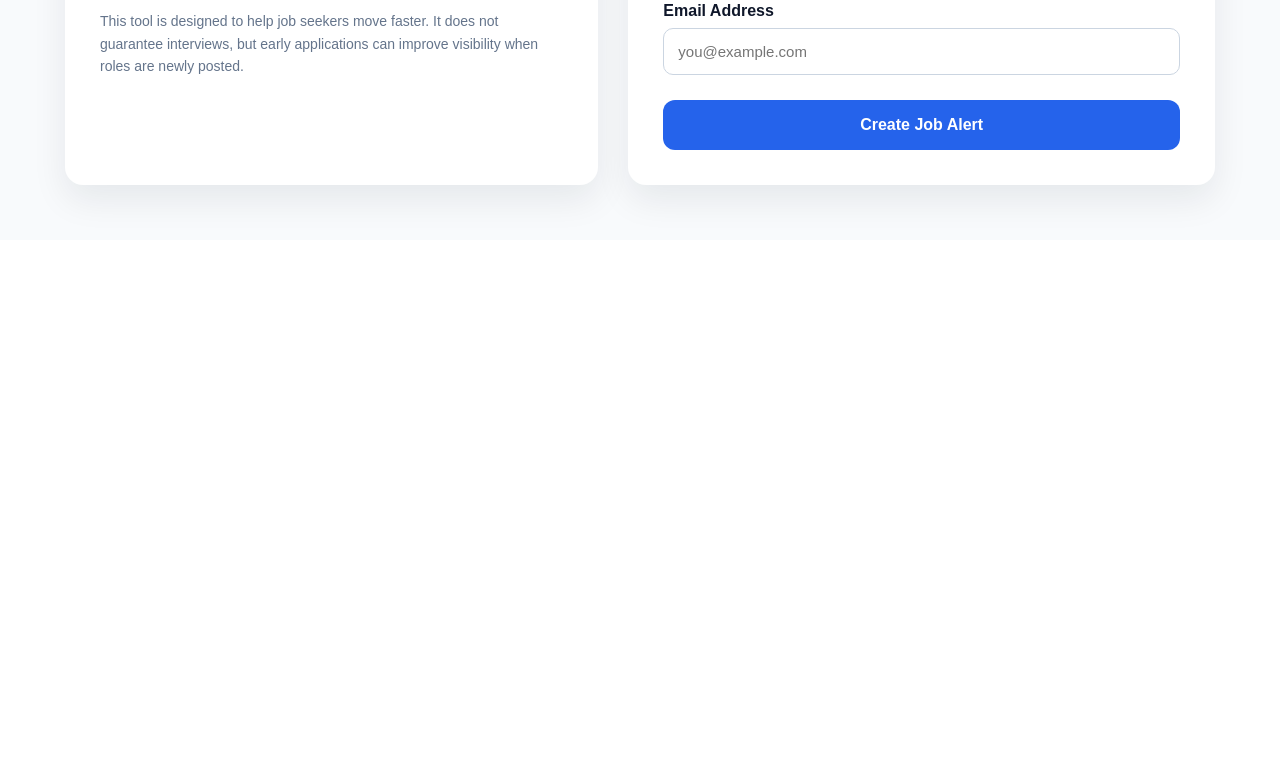
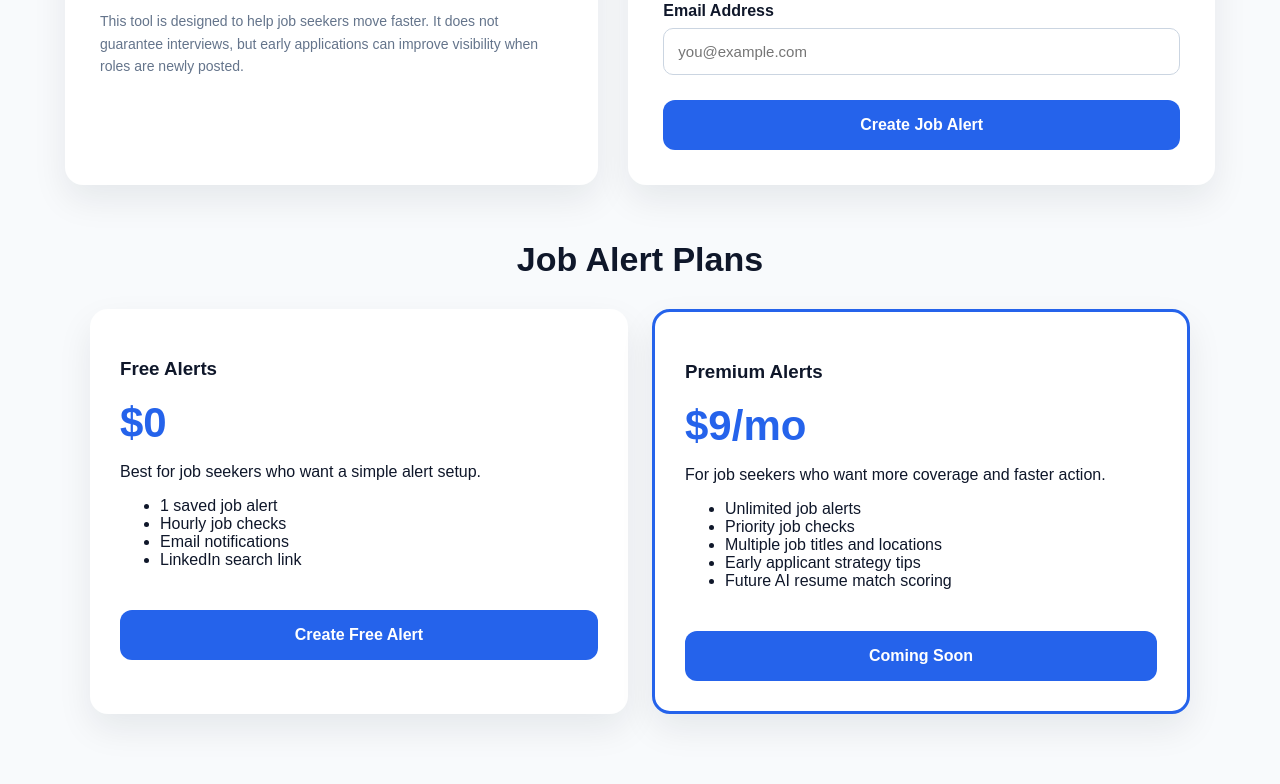
Before and after one commit to CooperCareerPartners/document-ranker, a Flask app: page /job-alerts in a window 1280 px wide. Shown: the part 1059-1843 px from the top of the page. Before the commit the page ends 1268 px from the top, so only its background shows below. Run offline with Flask 3, Linux system fonts and the light colour scheme.

Commit message:
add pricing section to job alerts

```diff
--- a/templates/job_alerts.html
+++ b/templates/job_alerts.html
@@ -99,6 +99,41 @@
         .step strong {
             display: block;
             margin-bottom: 6px;
+        }
+
+        .pricing {
+            max-width: 1100px;
+            margin: 30px auto 70px;
+            padding: 0 25px;
+        }
+
+        .pricing h2 {
+            text-align: center;
+            font-size: 34px;
+        }
+
+        .pricing-grid {
+            display: grid;
+            grid-template-columns: repeat(auto-fit, minmax(280px, 1fr));
+            gap: 24px;
+            margin-top: 30px;
+        }
+
+        .price-card {
+            background: white;
+            padding: 30px;
+            border-radius: 18px;
+            box-shadow: 0 15px 35px rgba(15, 23, 42, 0.08);
+        }
+
+        .price-card.featured {
+            border: 3px solid #2563eb;
+        }
+
+        .price {
+            font-size: 42px;
+            font-weight: 900;
+            color: #2563eb;
         }
 
         label {
@@ -208,7 +243,7 @@
     </div>
 </nav>
 
-<section class="hero">
+<section id="top" class="hero">
     <div class="tag">Early Applicant Advantage</div>
     <h1>Get job alerts faster so you can apply before the crowd.</h1>
     <p>
@@ -294,3 +329,39 @@
     </div>
 
 </div>
+
+<section class="pricing">
+    <h2>Job Alert Plans</h2>
+
+    <div class="pricing-grid">
+        <div class="price-card">
+            <h3>Free Alerts</h3>
+            <div class="price">$0</div>
+            <p>Best for job seekers who want a simple alert setup.</p>
+            <ul>
+                <li>1 saved job alert</li>
+                <li>Hourly job checks</li>
+                <li>Email notifications</li>
+                <li>LinkedIn search link</li>
+            </ul>
+            <a class="button" href="#top">Create Free Alert</a>
+        </div>
+
+        <div class="price-card featured">
+            <h3>Premium Alerts</h3>
+            <div class="price">$9/mo</div>
+            <p>For job seekers who want more coverage and faster action.</p>
+            <ul>
+                <li>Unlimited job alerts</li>
+                <li>Priority job checks</li>
+                <li>Multiple job titles and locations</li>
+                <li>Early applicant strategy tips</li>
+                <li>Future AI resume match scoring</li>
+            </ul>
+            <a class="button" href="#">Coming Soon</a>
+        </div>
+    </div>
+</section>
+
+</body>
+</html>
```
